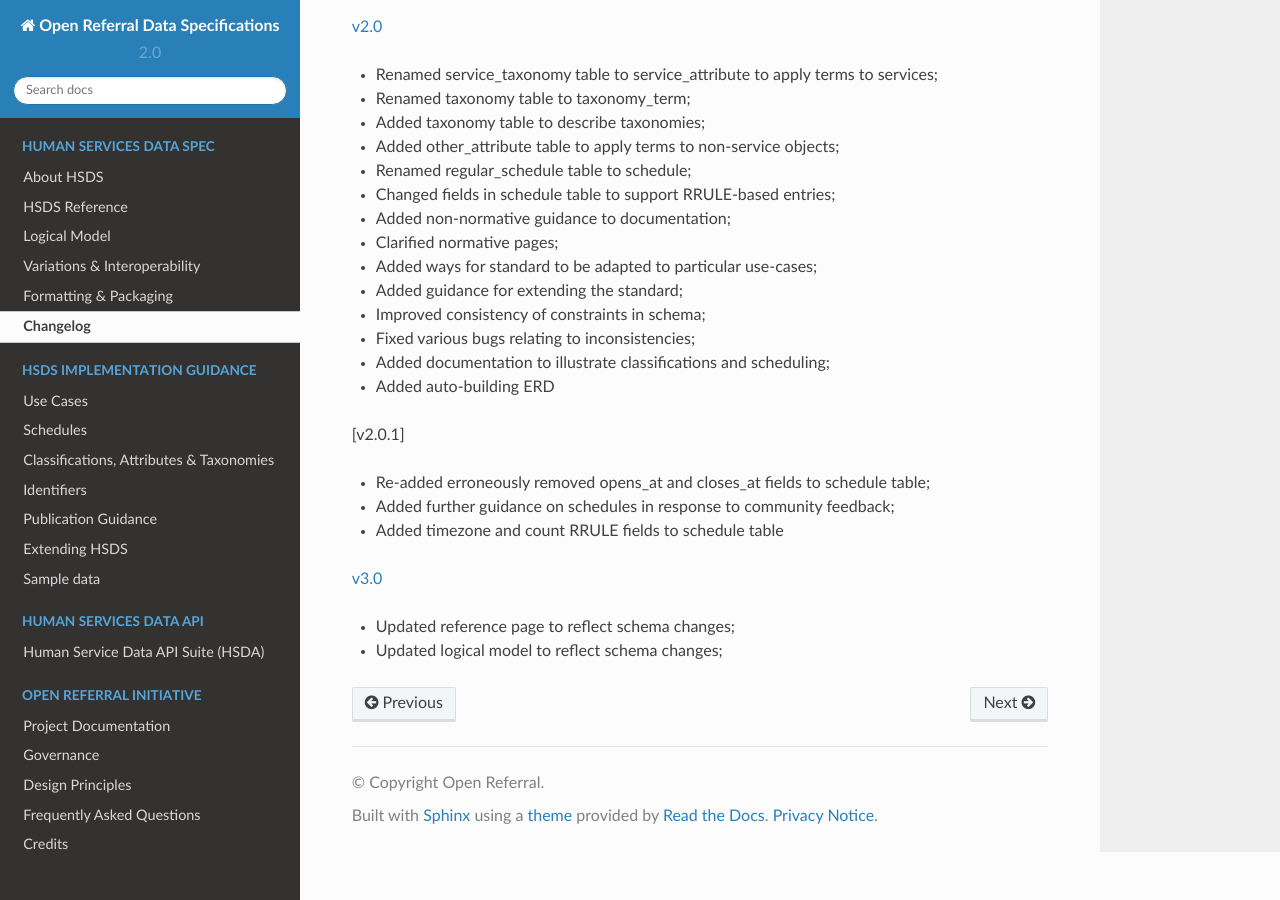
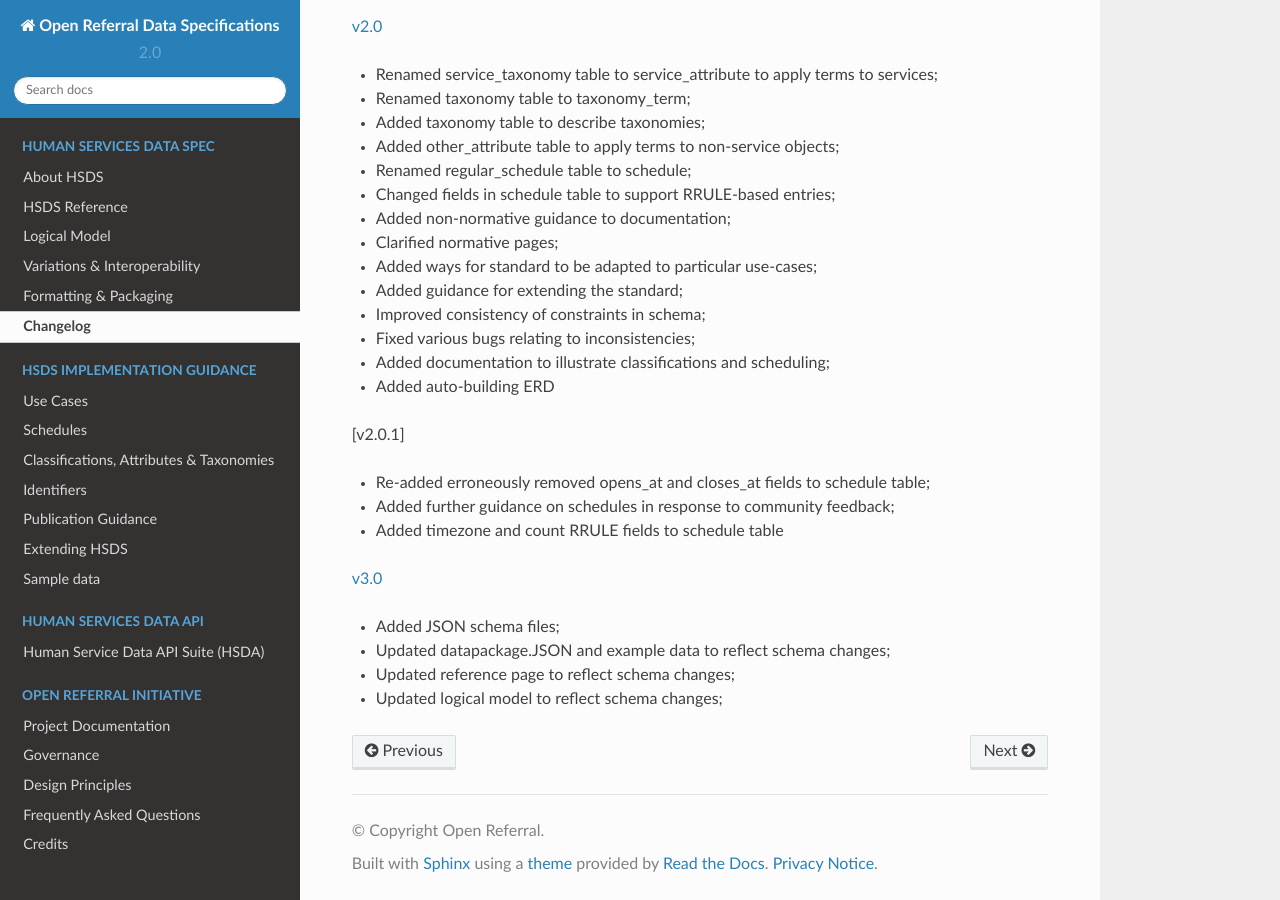
Before and after one commit to openreferral/specification, a Sphinx documentation site: the page built from docs/hsds/changelog.md, in a window 1280 px wide and 900 px high, scrolled down 1969 px. Built offline with Sphinx 7.4.7 and the Read the Docs theme 2.0.0, drawn with Linux system fonts in a browser that asks for light colours; pages that are not in the unit, such as notebooks, are missing from menus; a script that is not in the unit is left out; comment, search, counter and statistics services are not loaded.

Commit message:
update changelog

```diff
--- a/docs/hsds/changelog.md
+++ b/docs/hsds/changelog.md
@@ -100,5 +100,7 @@ No changes.
 
 [v3.0](https://github.com/openreferral/specification/milestone/7)
 
+* Added JSON schema files;
+* Updated datapackage.JSON and example data to reflect schema changes;
 * Updated reference page to reflect schema changes;
 * Updated logical model to reflect schema changes;
```
